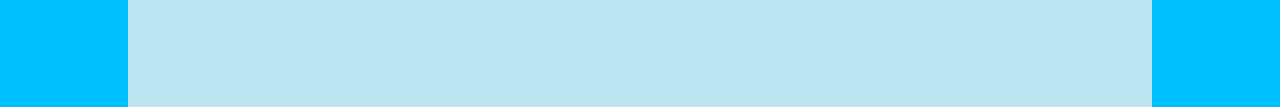
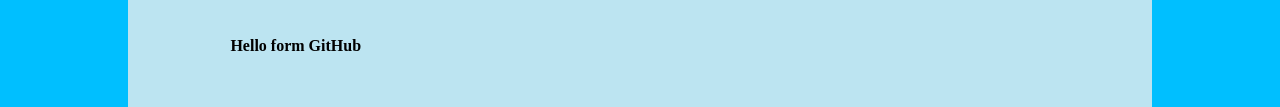
Before and after one commit to awhite54/431Pipeline, a plain HTML site: page index.html in a window 1280 px wide. Shown: the part 584-691 px from the top of the page. Drawn offline with Linux system fonts and the light colour scheme.

Commit message:
Update index.html

```diff
--- a/index.html
+++ b/index.html
@@ -29,7 +29,7 @@
             <img id ="image"  src="photo.jpg" alt="Austin">
 
             <h2>Hello, and welcome to the resume website for Austin White, a student currently attending George Mason University. Use the navigation bar above to explore the website and learn more about Austin. Thanks for visiting!</h2>
-
+            <p>Hello form GitHub</p>
 
 
    </div>
```
